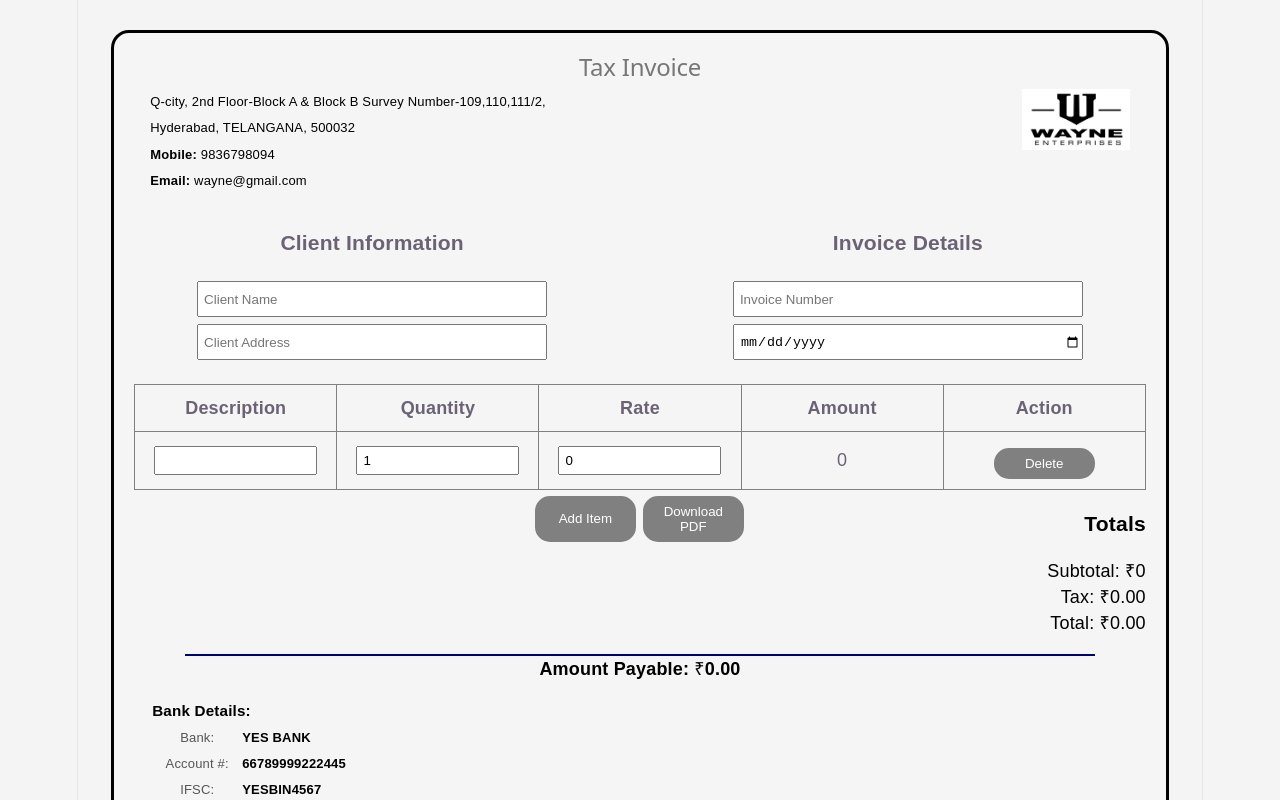
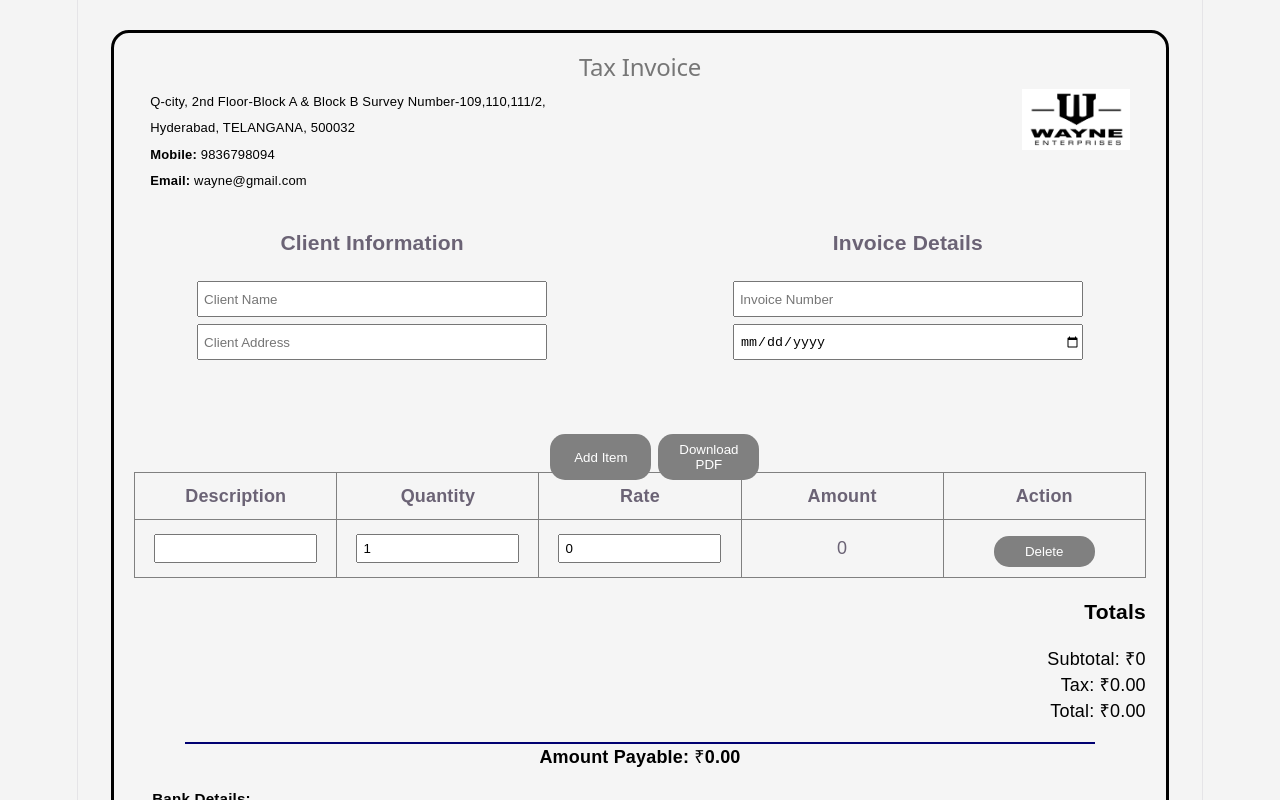
Before and after one commit to bxodelroy/invoice-builder, a React (Vite) app: page / in a window 1280 px wide. Shown: the top 800 px of the page. Built offline with nearby package versions, Linux system fonts and the light colour scheme.

Commit message:
Hiding action coloumn & base-buttons

```diff
--- a/src/App.css
+++ b/src/App.css
@@ -73,7 +73,7 @@ table input {
 
 table {
     width: 100%;
-    margin-top: 20px;
+    margin-top: 6rem;
     border-collapse: collapse;
     table-layout: fixed;
 }
@@ -117,8 +117,8 @@ button:hover {
     display: flex;
     position: absolute;
     gap: 7px;
-
-    left: 40%;
+    left: 43%;
+    bottom: 40%;
 }
 
 .line {
@@ -173,8 +173,6 @@ button:hover {
     font-size: 15px;
 }
 
-@media print {
-    button {
-        display: none;
-    }
+.pdf-hide {
+  display: none;
 }
--- a/src/App.jsx
+++ b/src/App.jsx
@@ -96,9 +96,19 @@ const App = () => {
       }
     }
     html2pdf().set(options).from(element).save()
+    document.querySelectorAll(".action-column").forEach(el => {
+      el.classList.add("pdf-hide");
+    });
+
+    html2pdf().set(options).from(element).save().then(() => {
+      document.querySelectorAll(".action-column").forEach(el => {
+        el.classList.remove("pdf-hide");
+      });
+    });
   }
 
   return (
+    <>
       <div className="container" ref={invoiceRef}>
         <h2>Tax Invoice</h2>
 
@@ -166,7 +176,7 @@ const App = () => {
               <th>Quantity</th>
               <th>Rate</th>
               <th>Amount</th>
-            <th>Action</th>
+              <th className="action-column">Action</th>
             </tr>
           </thead>
 
@@ -210,7 +220,7 @@ const App = () => {
                   {item.quantity * item.rate}
                 </td>
 
-              <td>
+                <td className="action-column">
                   <button
                     onClick={() => deleteItem(index)}
                   >
@@ -225,16 +235,6 @@ const App = () => {
           </tbody>
 
         </table>
-
-      <div className="base-buttons">
-        <button onClick={addItem}>
-          Add Item
-        </button>
-
-        <button onClick={downloadPDF}>
-          Download PDF
-        </button>
-      </div>
 
         <div className="totals">
           <h3>Totals</h3>
@@ -283,9 +283,21 @@ const App = () => {
 
           <div className="sign"><p>Authorized Signature</p></div>
         </div>
+      </div>
 
+      <div className="base-buttons">
+        <button onClick={addItem}>
+          Add Item
+        </button>
+
+        <button onClick={downloadPDF}>
+          Download PDF
+        </button>
       </div>
+    </>
+
   )
+
 }
 
 export default App
```
Lines whose indentation alone changed are shown as unchanged.
